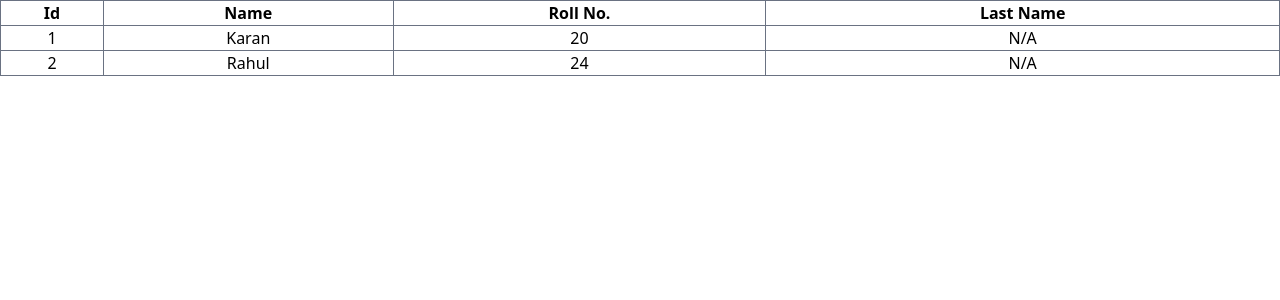
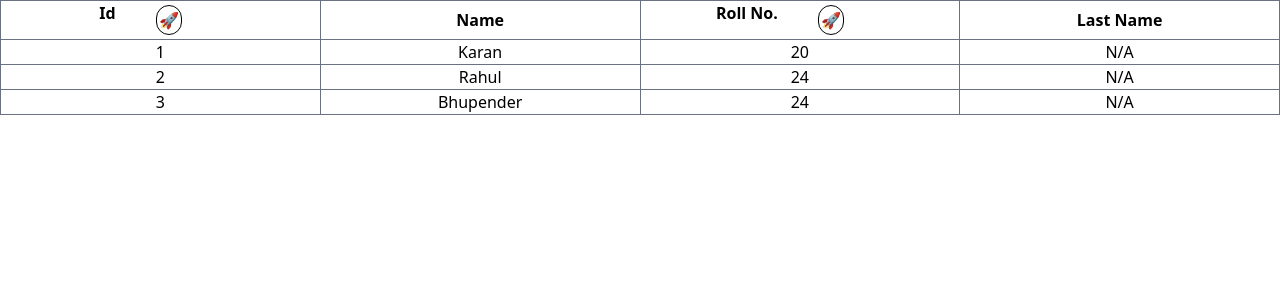
Before and after one commit to KaranSapra124/Ts-Table, a React (Vite) app: page / in a window 1280 px wide. Shown: the top 300 px of the page. Built offline with nearby package versions, Linux system fonts and the light colour scheme.

Commit message:
Fixed Type Error In Table Component

```diff
--- a/src/App.tsx
+++ b/src/App.tsx
@@ -11,14 +11,20 @@ function App() {
 
   const [column] = useState<(string | number | UserData)[]>([
     {
-      id: 1,
+      Id: 1,
       Name: "Karan",
       RollNo: 20,
       LastName: "",
     },
     {
-      id: 2,
+      Id: 2,
       Name: "Rahul",
+      RollNo: 24,
+      LastName: "",
+    },
+    {
+      Id: 3,
+      Name: "Bhupender",
       RollNo: 24,
       LastName: "",
     },
--- a/src/Components/Table.tsx
+++ b/src/Components/Table.tsx
@@ -1,3 +1,5 @@
+import { useState } from "react";
+
 export interface TableProps<T, U> {
   tableHeaders: U[];
   columnData: T[];
@@ -5,32 +7,63 @@ export interface TableProps<T, U> {
 }
 
 export interface UserData {
-  id: number;
+  Id: number;
   Name: string;
   RollNo: number;
   LastName: string;
 }
 
-const Table = <T extends string | number | UserData, U extends string>({
+const Table = <T extends UserData, U extends string>({
   columnData,
   tableHeaders,
-  // className,
-}: TableProps<T, U>) => {
+}: // className,
+TableProps<T, U>) => {
+  const [headerData, setHeaderData] = useState<U[]>(tableHeaders);
+  const [columnsData, setColumnsData] = useState<(UserData | T)[]>(columnData);
+  const [filtered, setFiltered] = useState<Boolean>(false);
+
+  const handleFilters = (item: string) => {
+    const selectedKey: string = item.replace(/[ .]/g, "").toString();
+
+    const filteredData = columnsData.sort((a: UserData, b: UserData) => {
+      return filtered
+        ? (b[selectedKey as keyof UserData] as number) -
+            (a[selectedKey as keyof UserData] as number)
+        : (a[selectedKey as keyof UserData] as number) -
+            (b[selectedKey as keyof UserData] as number);
+    });
+
+    setColumnsData(filteredData);
+    setFiltered(!filtered);
+  };
   return (
     <>
       <table className="border w-screen">
         <tr>
-          {tableHeaders?.map((elem, index: number) => {
+          {headerData?.map((elem, index: number) => {
             return (
-              <th className="border text-center border-gray-500" key={index}>
-                {elem}
+              <th
+                className="border w-52  text-center border-gray-500"
+                key={index}
+              >
+                <div className="flex justify-center">
+                  {elem}
+                  {elem !== "Name" && elem !== "Last Name" && (
+                    <button
+                      onClick={() => handleFilters(elem)}
+                      className="border mx-10 p-0.5 rounded-full m-1"
+                    >
+                      🚀
+                    </button>
+                  )}
+                </div>
               </th>
             );
           })}
         </tr>
         {Array.isArray(columnData) && (
           <tbody className="w-full">
-            {columnData.map((key, index) => {
+            {columnsData.map((key, index) => {
               if (typeof key === "object") {
                 return (
                   <tr key={index}>
```
